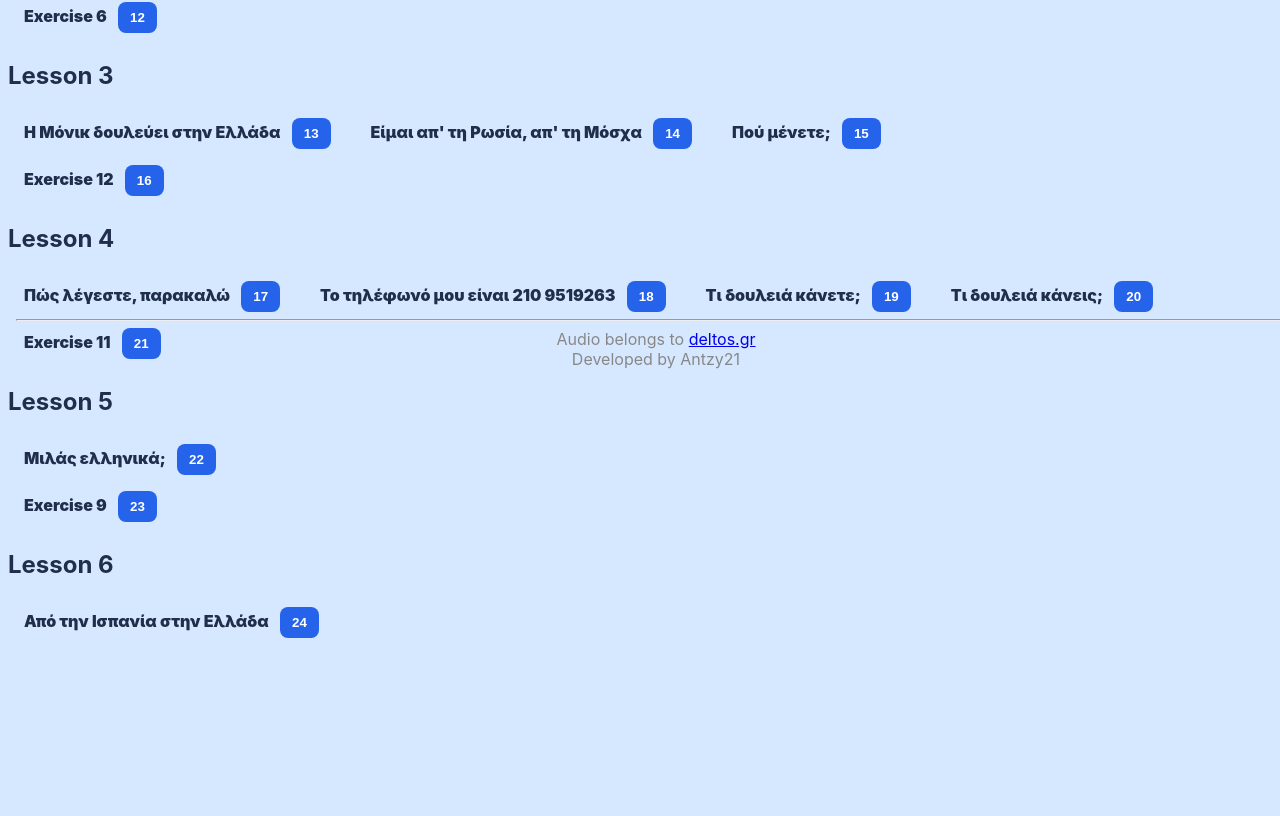
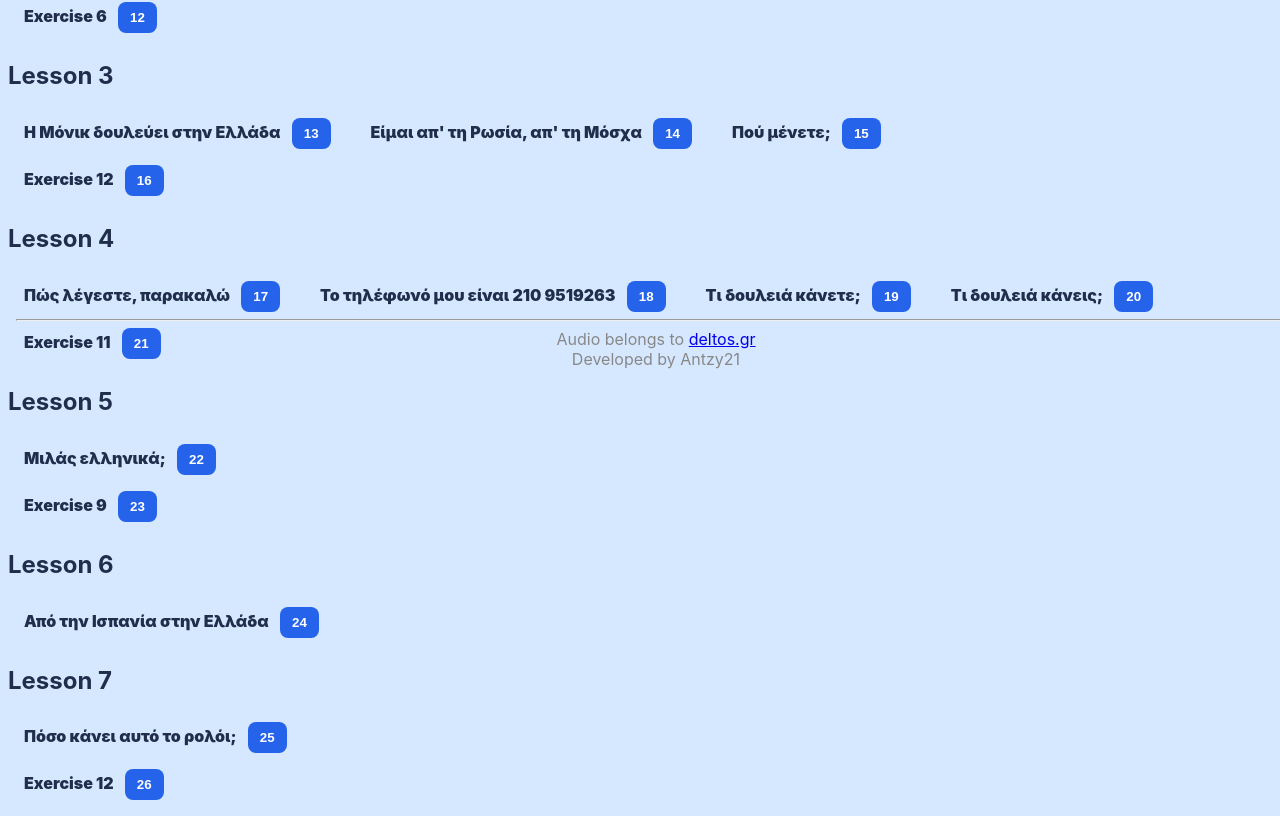
Before and after one commit to Antzy21/greek-audio-lessons, a Vue app: page / in a window 1280 px wide. Shown: the part 415-1231 px from the top of the page. Before the commit the page ends 1069 px from the top, so only its background shows below. Built offline with nearby package versions, Linux system fonts and the light colour scheme.

Commit message:
Add Lesson 7

```diff
--- a/src/App.vue
+++ b/src/App.vue
@@ -76,6 +76,16 @@ import AudioPlayer from './components/AudioPlayer.vue'
     <span>Από την Ισπανία στην Ελλάδα <AudioPlayer src="../assets/24-Lesson6.mp3" buttonText="24" /></span>
   </div>
 
+  <h2>Lesson 7</h2>
+
+  <div>
+    <span>Πόσο κάνει αυτό το ρολόι; <AudioPlayer src="../assets/25-Lesson7-1.mp3" buttonText="25" /></span>
+  </div>
+
+  <div>
+    <span>Exercise 12 <AudioPlayer src="../assets/26-Lesson7-2.mp3" buttonText="26" /></span>
+  </div>
+
   <footer>
     <hr/>
     Audio belongs to <a href="https://deltos.gr" target="_blank">deltos.gr</a> <br/>
```
Also changed, not shown: 2 other files (tests, documents, lock files or other folders).
